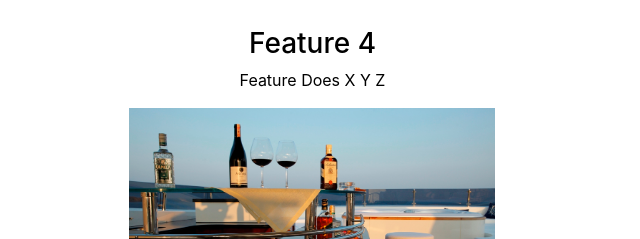
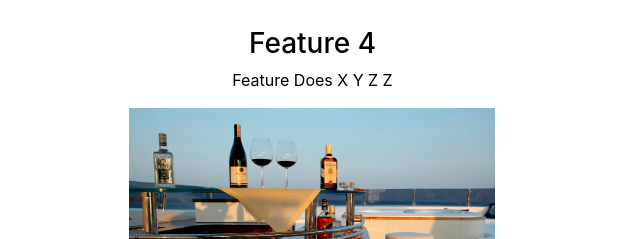
Before and after one commit to torrelocascio/boatwebsite-practice2, a plain HTML site: page index.html in a window 1280 px wide. Shown: the part 1108-1347 px from the top of the page, 0-640 px from the left. Drawn offline with nearby package versions, Linux system fonts and the light colour scheme.

```diff
--- a/index.html
+++ b/index.html
@@ -129,7 +129,7 @@
   <div class="row">
     <div class="col-xs-10 text-center col-md-4 offset-md-1">
       <h3 style="margin-top:30px">Feature 4</h3>
-      <p>Feature Does X Y Z </p>
+      <p>Feature Does X Y Z Z </p>
       <img class="feature-image img-responsive img-circle" src="yachtbar.jpg"/>
     </div>
     <div class="col-xs-10 text-center col-md-4 offset-md-1">
```
